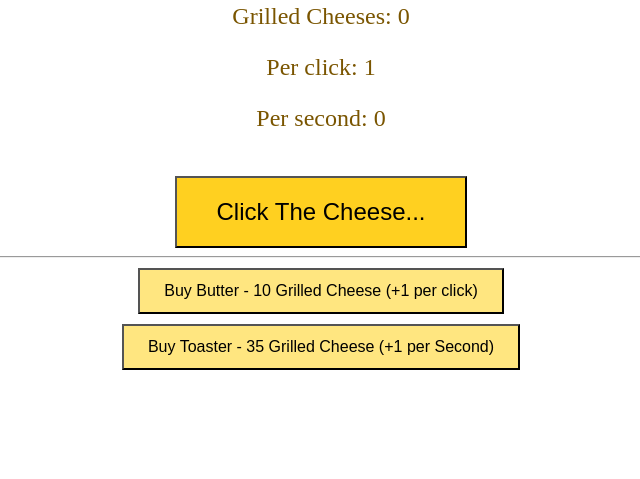
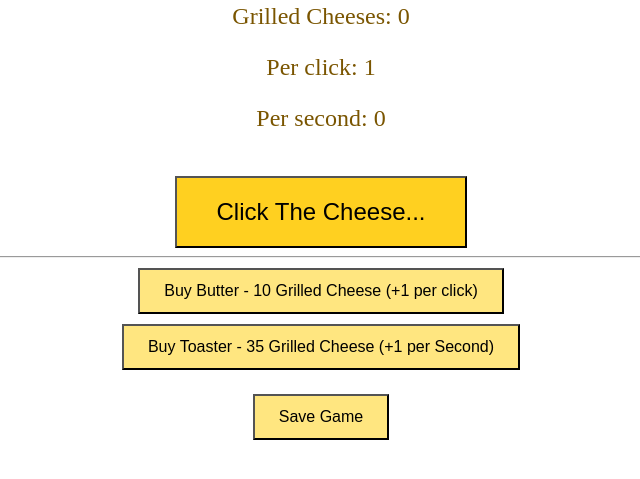
Before and after one commit to CrispeeCheese/Cheesy-Clicker, a plain HTML site: page index.html in a window 1280 px wide. Shown: the part 135-614 px from the top of the page, without its empty margins (319-959 px from the left). Drawn offline with Linux system fonts and the light colour scheme.

Commit message:
save add

```diff
--- a/index.html
+++ b/index.html
@@ -55,6 +55,9 @@
             Buy Toaster - 35 Grilled Cheese (+1 per Second)
         </button>
         <p id="upgrade-msg"></p>
+        <button class="upgrade-btn" onclick="saveGame()">
+            Save Game
+        </button>
 
         <script>
             let grilledCheeses = 0
```
